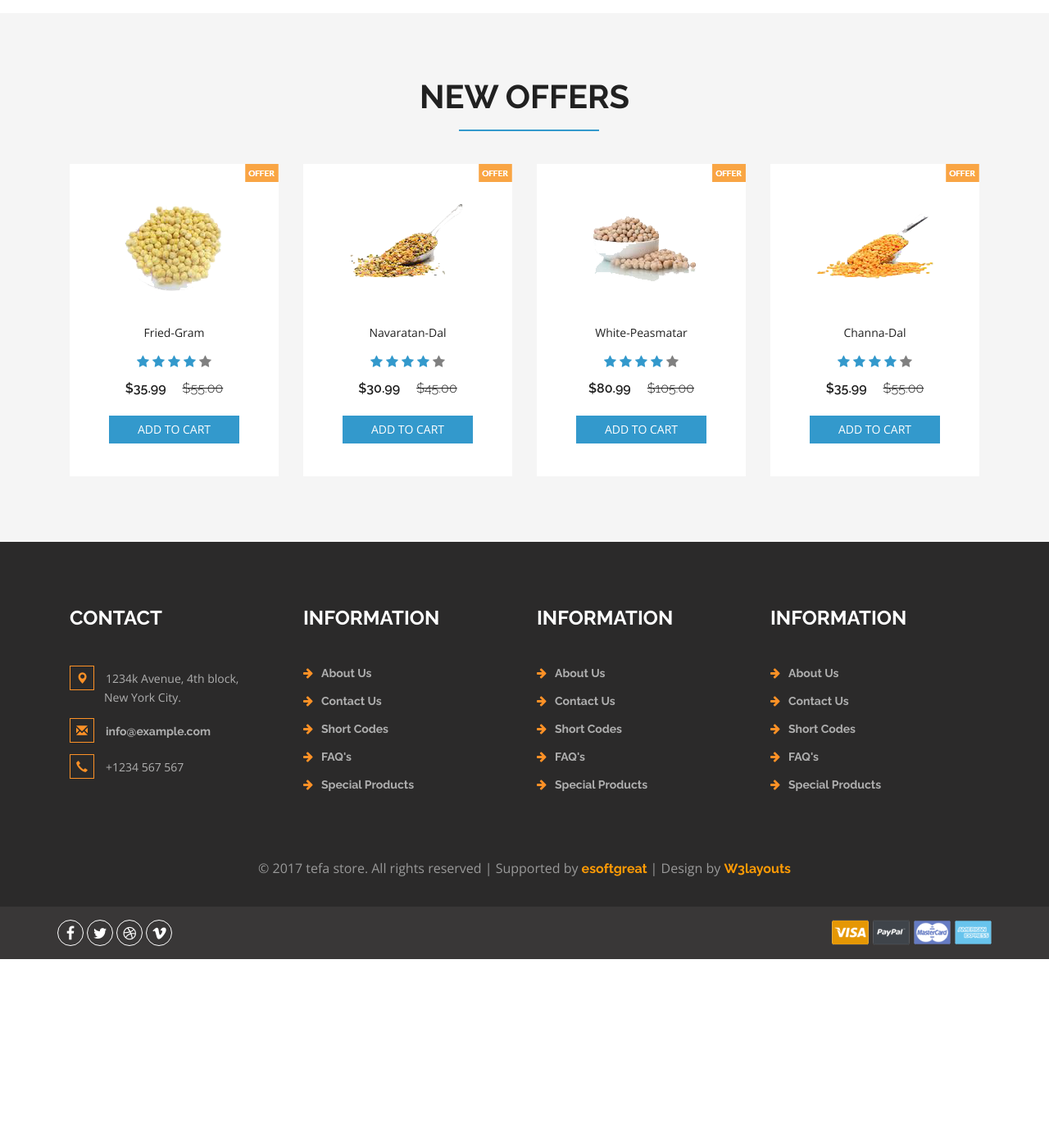
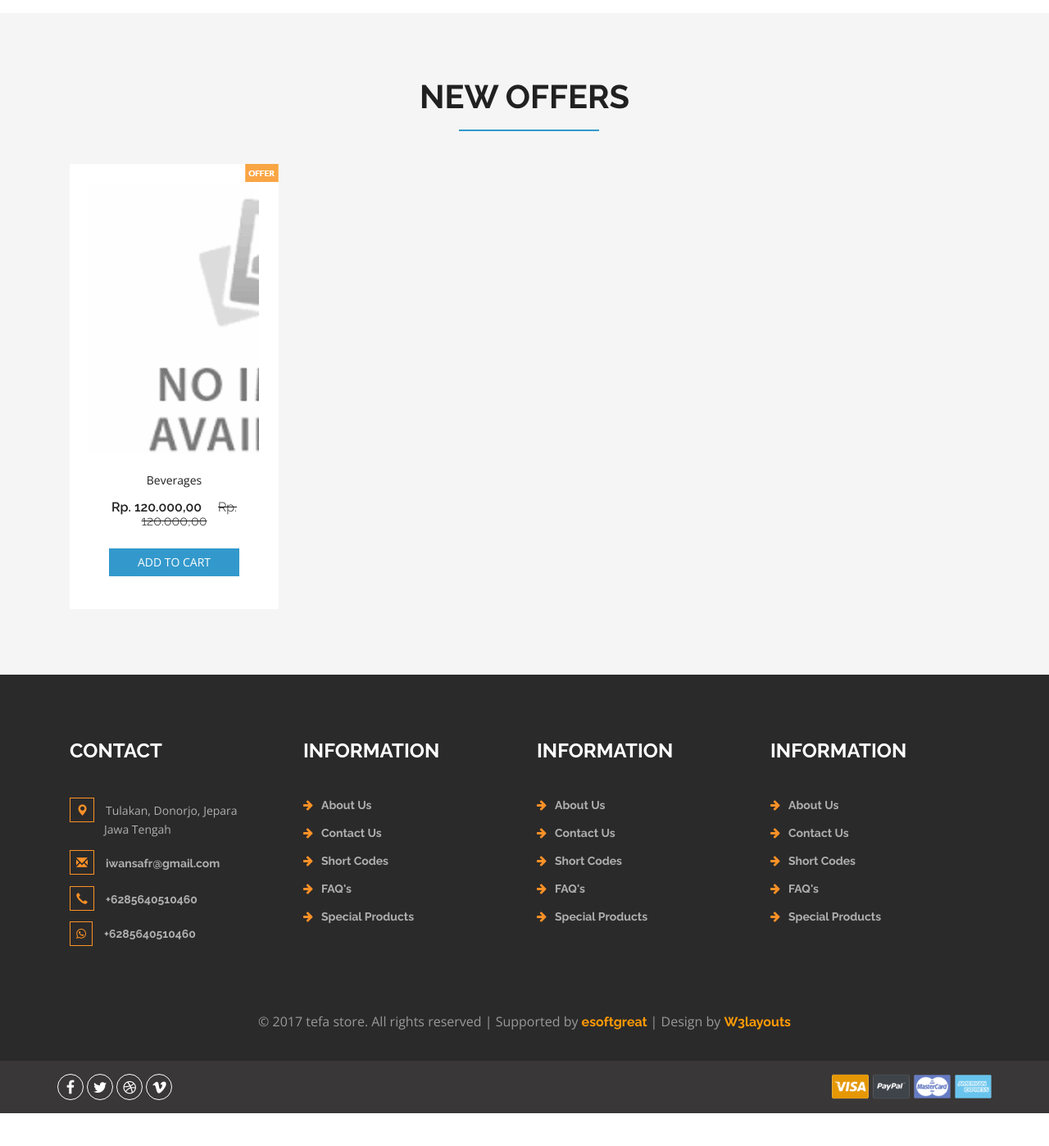
Before and after one commit to iwansafr/tefa-store, a CodeIgniter app: page /database/ in a window 1280 px wide. Shown: the part 2958-4356 px from the top of the page at 82% size. Before the commit the page ends 4128 px from the top, so only its background shows below. Run offline with CodeIgniter, Linux system fonts and the light colour scheme; data comes from the database, SQL or seed files in the repository; both versions use the stored data as it was after the commit; some libraries are stand-ins or nearby versions.

Commit message:
bugfix menu edit, add contact bug fix menu top and add product new offers

```diff
--- a/application/modules/admin/views/menu/edit.php
+++ b/application/modules/admin/views/menu/edit.php
@@ -10,8 +10,8 @@ if(!empty($parent_id))
   $position_name = $this->data_model->get_one('menu_position','title','WHERE id = '.$data_parent['position_id']);
 }else if(!empty($get_id)){
   $parent_id     = $this->data_model->get_one('menu','par_id','WHERE id = '.$get_id);
-  $data_parent   = $this->data_model->get_one_data('menu',' WHERE id = '.$parent_id);
-  $position_name = $this->data_model->get_one('menu_position','title','WHERE id = '.$data_parent['position_id']);
+  $data_parent   = $this->data_model->get_one_data('menu',' WHERE id = '.@intval($parent_id));
+  $position_name = $this->data_model->get_one('menu_position','title','WHERE id = '.@intval($data_parent['position_id']));
 }
 if(!empty($position_id))
 {
--- a/application/modules/home/views/super_market/contact.php
+++ b/application/modules/home/views/super_market/contact.php
@@ -1,6 +1,7 @@
 <h3>Contact</h3>
 <ul class="address">
-	<li><i class="glyphicon glyphicon-map-marker" aria-hidden="true"></i>1234k Avenue, 4th block, <span>New York City.</span></li>
-	<li><i class="glyphicon glyphicon-envelope" aria-hidden="true"></i><a href="mailto:info@example.com">info@example.com</a></li>
-	<li><i class="glyphicon glyphicon-earphone" aria-hidden="true"></i>+1234 567 567</li>
+	<li><i class="glyphicon glyphicon-map-marker" aria-hidden="true"></i>Tulakan, Donorjo, Jepara <span>Jawa Tengah</span></li>
+	<li><i class="glyphicon glyphicon-envelope" aria-hidden="true"></i><a href="mailto:iwansafr@gmail.com">iwansafr@gmail.com</a></li>
+	<li><i class="glyphicon glyphicon-earphone" aria-hidden="true"></i><a href="tel:+6285640510460">+6285640510460</a></li>
+	<li><i class="fa fa-whatsapp" aria-hidden="true"></i><a href="https://api.whatsapp.com/send?phone=6285640510460">+6285640510460</a></li>
 </ul>
--- a/application/modules/home/views/super_market/menu_top.php
+++ b/application/modules/home/views/super_market/menu_top.php
@@ -11,8 +11,9 @@ if(!function_exists('super_market_menu_top'))
 			{
 				if(empty($value['child']))
 				{
+					$link = (!empty($value['is_local'])) ? base_url($value['link']) : $value['link'];
 					?>
-					<li><a href="<?php echo $value['link'] ?>"><?php echo $value['title'] ?></a></li>
+					<li><a href="<?php echo $link ?>"><?php echo $value['title'] ?></a></li>
 					<?php
 				}else{
 					?>
--- a/application/modules/home/views/super_market/product_new_offers.php
+++ b/application/modules/home/views/super_market/product_new_offers.php
@@ -1,5 +1,18 @@
 <h3>New offers</h3>
+<?php
+$data_config = get_block_config('product_new_offers', $config_template);
+if(!empty($data_config['id']))
+{
+	$product = $this->esg->get_product($data_config['where'], @intval($data_config['limit']));
+}
+?>
 <div class="agile_top_brands_grids">
+	<?php
+	if(!empty($product))
+	{
+		foreach ($product as $key => $value)
+		{
+			?>
 			<div class="col-md-3 top_brand_left-1">
 				<div class="hover14 column">
 					<div class="agile_top_brand_left_grid">
@@ -10,30 +23,22 @@
 							<figure>
 								<div class="snipcart-item block">
 									<div class="snipcart-thumb">
-								<a href="products.html"><img title=" " alt=" " src="<?php echo base_url().'templates/super_market/';?>images/14.png"></a>
-								<p>Fried-gram</p>
-								<div class="stars">
+										<a href="<?php echo product_link($value['slug']) ?>"><img title="<?php echo $value['title'] ?>" alt="<?php echo $value['title'] ?>" src="<?php echo !empty($value['image_link']) ? $value['image_link'] : image_module('product', $value['id'].'/'.$value['image']) ?>"></a>
+										<p><?php echo $value['title'] ?></p>
+										<!-- <div class="stars">
 											<i class="fa fa-star blue-star" aria-hidden="true"></i>
 											<i class="fa fa-star blue-star" aria-hidden="true"></i>
 											<i class="fa fa-star blue-star" aria-hidden="true"></i>
 											<i class="fa fa-star blue-star" aria-hidden="true"></i>
 											<i class="fa fa-star gray-star" aria-hidden="true"></i>
-								</div>
-									<h4>$35.99 <span>$55.00</span></h4>
+										</div> -->
+											<h4><?php echo 'Rp. '.number_format($value['price']-($value['price']*@intval($value['discount']))/100,'2',',','.') ?> <span><?php echo 'Rp. '.number_format($value['price'], '2',',','.'); ?></span></h4>
 									</div>
 									<div class="snipcart-details top_brand_home_details">
-								<form action="#" method="post">
+										<form action="#" method="post" name="add_cart">
 											<fieldset>
-										<input type="hidden" name="cmd" value="_cart">
-										<input type="hidden" name="add" value="1">
-										<input type="hidden" name="business" value=" ">
-										<input type="hidden" name="item_name" value="Fortune Sunflower Oil">
-										<input type="hidden" name="amount" value="35.99">
-										<input type="hidden" name="discount_amount" value="1.00">
-										<input type="hidden" name="currency_code" value="USD">
-										<input type="hidden" name="return" value=" ">
-										<input type="hidden" name="cancel_return" value=" ">
-										<input type="submit" name="submit" value="Add to cart" class="button">
+												<input type="hidden" name="id" value="<?php echo $value['id'] ?>">
+												<input type="submit" name="submit" value="Add to cart" class="button" />
 											</fieldset>
 										</form>
 									</div>
@@ -43,137 +48,10 @@
 					</div>
 				</div>
 			</div>
-	<div class="col-md-3 top_brand_left-1">
-		<div class="hover14 column">
-			<div class="agile_top_brand_left_grid">
-				<div class="agile_top_brand_left_grid_pos">
-					<img src="<?php echo base_url().'templates/super_market/';?>images/offer.png" alt=" " class="img-responsive">
-				</div>
-				<div class="agile_top_brand_left_grid1">
-					<figure>
-						<div class="snipcart-item block">
-							<div class="snipcart-thumb">
-								<a href="products.html"><img title=" " alt=" " src="<?php echo base_url().'templates/super_market/';?>images/15.png"></a>
-								<p>Navaratan-dal</p>
-								<div class="stars">
-									<i class="fa fa-star blue-star" aria-hidden="true"></i>
-									<i class="fa fa-star blue-star" aria-hidden="true"></i>
-									<i class="fa fa-star blue-star" aria-hidden="true"></i>
-									<i class="fa fa-star blue-star" aria-hidden="true"></i>
-									<i class="fa fa-star gray-star" aria-hidden="true"></i>
-								</div>
-									<h4>$30.99 <span>$45.00</span></h4>
-							</div>
-							<div class="snipcart-details top_brand_home_details">
-								<form action="#" method="post">
-									<fieldset>
-										<input type="hidden" name="cmd" value="_cart">
-											<input type="hidden" name="add" value="1">
-											<input type="hidden" name="business" value=" ">
-											<input type="hidden" name="item_name" value="basmati rise">
-											<input type="hidden" name="amount" value="30.99">
-											<input type="hidden" name="discount_amount" value="1.00">
-											<input type="hidden" name="currency_code" value="USD">
-											<input type="hidden" name="return" value=" ">
-											<input type="hidden" name="cancel_return" value=" ">
-											<input type="submit" name="submit" value="Add to cart" class="button">
-									</fieldset>
-								</form>
-							</div>
-						</div>
-					</figure>
-				</div>
-			</div>
-		</div>
-	</div>
-	<div class="col-md-3 top_brand_left-1">
-		<div class="hover14 column">
-			<div class="agile_top_brand_left_grid">
-				<div class="agile_top_brand_left_grid_pos">
-					<img src="<?php echo base_url().'templates/super_market/';?>images/offer.png" alt=" " class="img-responsive">
-				</div>
-				<div class="agile_top_brand_left_grid_pos">
-					<img src="<?php echo base_url().'templates/super_market/';?>images/offer.png" alt=" " class="img-responsive">
-				</div>
-				<div class="agile_top_brand_left_grid1">
-					<figure>
-						<div class="snipcart-item block">
-							<div class="snipcart-thumb">
-								<a href="products.html"><img src="<?php echo base_url().'templates/super_market/';?>images/16.png" alt=" " class="img-responsive"></a>
-								<p>White-peasmatar</p>
-								<div class="stars">
-									<i class="fa fa-star blue-star" aria-hidden="true"></i>
-									<i class="fa fa-star blue-star" aria-hidden="true"></i>
-									<i class="fa fa-star blue-star" aria-hidden="true"></i>
-									<i class="fa fa-star blue-star" aria-hidden="true"></i>
-									<i class="fa fa-star gray-star" aria-hidden="true"></i>
-								</div>
-									<h4>$80.99 <span>$105.00</span></h4>
-							</div>
-							<div class="snipcart-details top_brand_home_details">
-								<form action="#" method="post">
-									<fieldset>
-										<input type="hidden" name="cmd" value="_cart">
-										<input type="hidden" name="add" value="1">
-										<input type="hidden" name="business" value=" ">
-										<input type="hidden" name="item_name" value="Pepsi soft drink">
-										<input type="hidden" name="amount" value="80.00">
-										<input type="hidden" name="discount_amount" value="1.00">
-										<input type="hidden" name="currency_code" value="USD">
-										<input type="hidden" name="return" value=" ">
-										<input type="hidden" name="cancel_return" value=" ">
-										<input type="submit" name="submit" value="Add to cart" class="button">
-									</fieldset>
-								</form>
-							</div>
-						</div>
-					</figure>
-				</div>
-			</div>
-		</div>
-	</div>
-	<div class="col-md-3 top_brand_left-1">
-		<div class="hover14 column">
-			<div class="agile_top_brand_left_grid">
-				<div class="agile_top_brand_left_grid_pos">
-					<img src="<?php echo base_url().'templates/super_market/';?>images/offer.png" alt=" " class="img-responsive">
-				</div>
-				<div class="agile_top_brand_left_grid1">
-					<figure>
-						<div class="snipcart-item block">
-							<div class="snipcart-thumb">
-								<a href="products.html"><img title=" " alt=" " src="<?php echo base_url().'templates/super_market/';?>images/17.png"></a>
-								<p>Channa-dal</p>
-								<div class="stars">
-									<i class="fa fa-star blue-star" aria-hidden="true"></i>
-									<i class="fa fa-star blue-star" aria-hidden="true"></i>
-									<i class="fa fa-star blue-star" aria-hidden="true"></i>
-									<i class="fa fa-star blue-star" aria-hidden="true"></i>
-									<i class="fa fa-star gray-star" aria-hidden="true"></i>
-								</div>
-									<h4>$35.99 <span>$55.00</span></h4>
-							</div>
-							<div class="snipcart-details top_brand_home_details">
-								<form action="#" method="post">
-									<fieldset>
-										<input type="hidden" name="cmd" value="_cart">
-										<input type="hidden" name="add" value="1">
-										<input type="hidden" name="business" value=" ">
-										<input type="hidden" name="item_name" value="Fortune Sunflower Oil">
-										<input type="hidden" name="amount" value="35.99">
-										<input type="hidden" name="discount_amount" value="1.00">
-										<input type="hidden" name="currency_code" value="USD">
-										<input type="hidden" name="return" value=" ">
-										<input type="hidden" name="cancel_return" value=" ">
-										<input type="submit" name="submit" value="Add to cart" class="button">
-									</fieldset>
-								</form>
-							</div>
-						</div>
-					</figure>
-				</div>
-			</div>
-		</div>
-	</div>
+			<?php
+		}
+	}
+	?>
+
 	<div class="clearfix"> </div>
 </div>
```
Also changed, not shown: database.sql (+7 -20 lines), .htaccess. Lines whose indentation alone changed are shown as unchanged.
